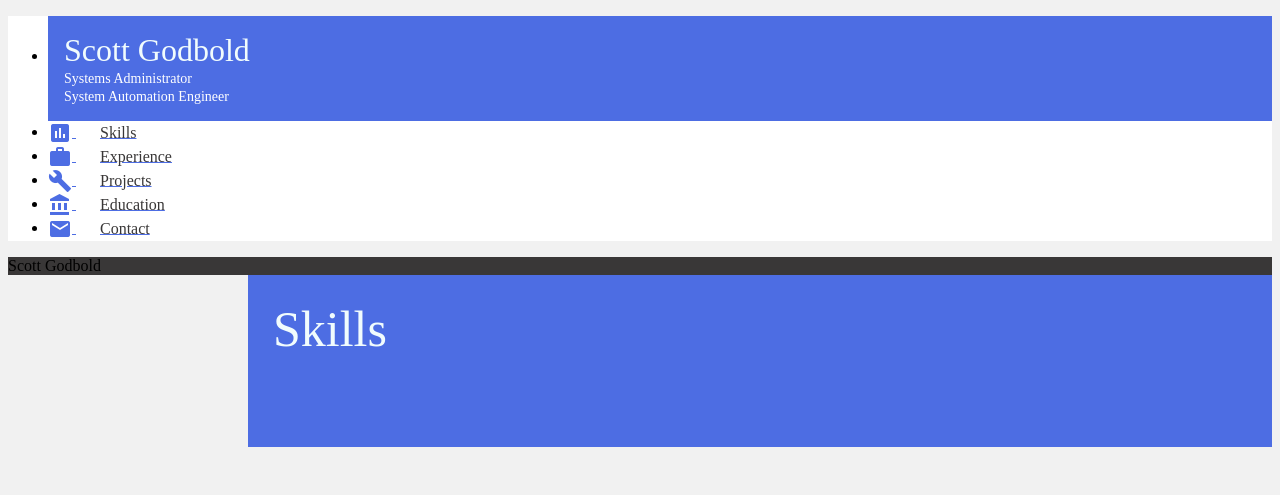
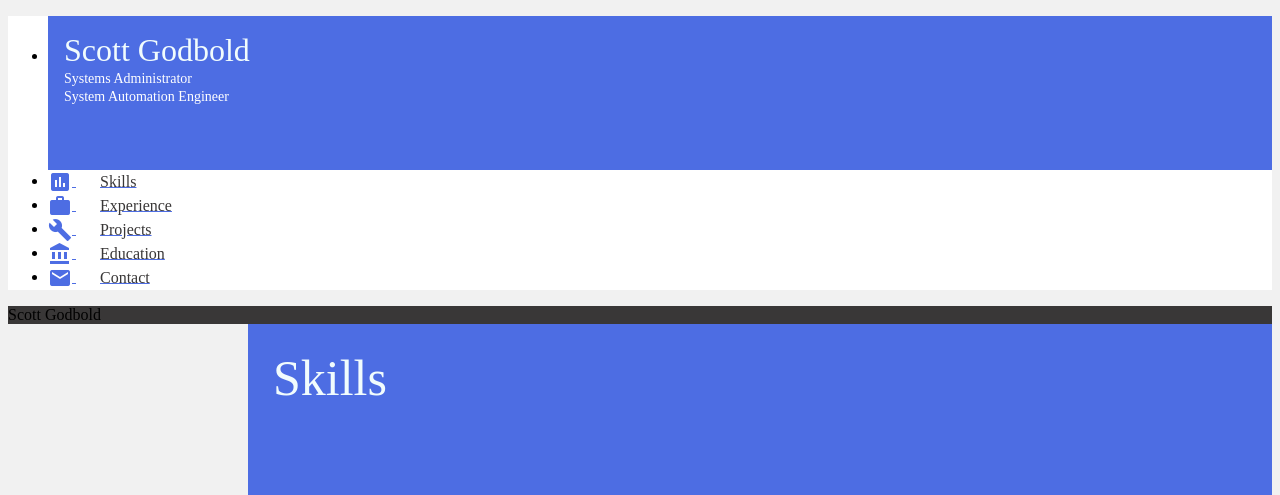
Before and after one commit to scgodbold/website, a Flask app: page / in a window 1280 px wide; the page is wider, and only the part inside the window is pictured. Shown: the top 495 px of that part. Run offline with Flask 2, Linux system fonts and the light colour scheme; some libraries are stand-ins or nearby versions.

Commit message:
Wanted to update the sidebar header to match the height of the section headers, it looked off otherwise

```diff
--- a/app/static/css/base.css
+++ b/app/static/css/base.css
@@ -6,6 +6,7 @@
     padding: 16px;
     background-color: #4D6DE3;
     line-height: normal;
+    height: 122px;
 }
 .sidenav-title {
     font-size: 32px;
```
